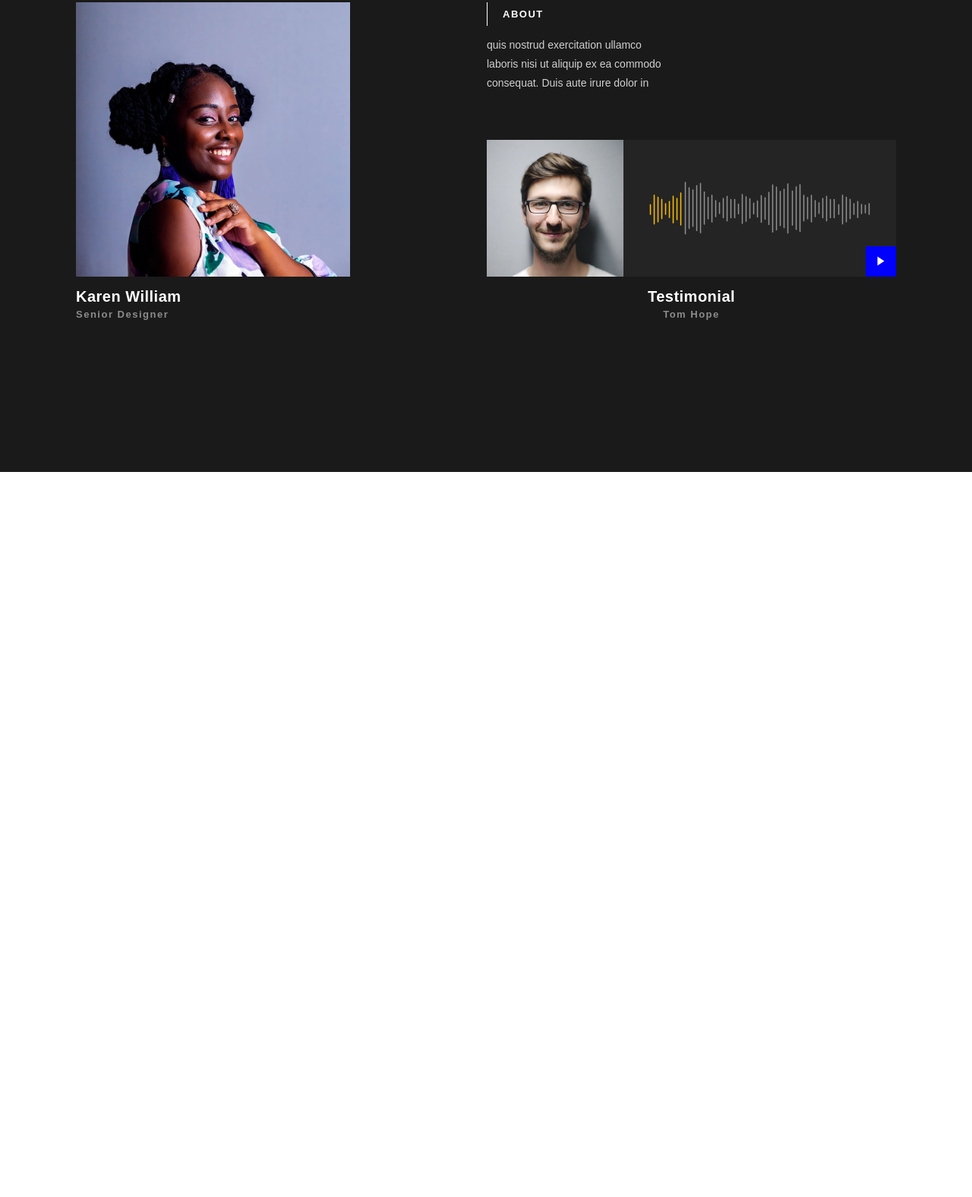
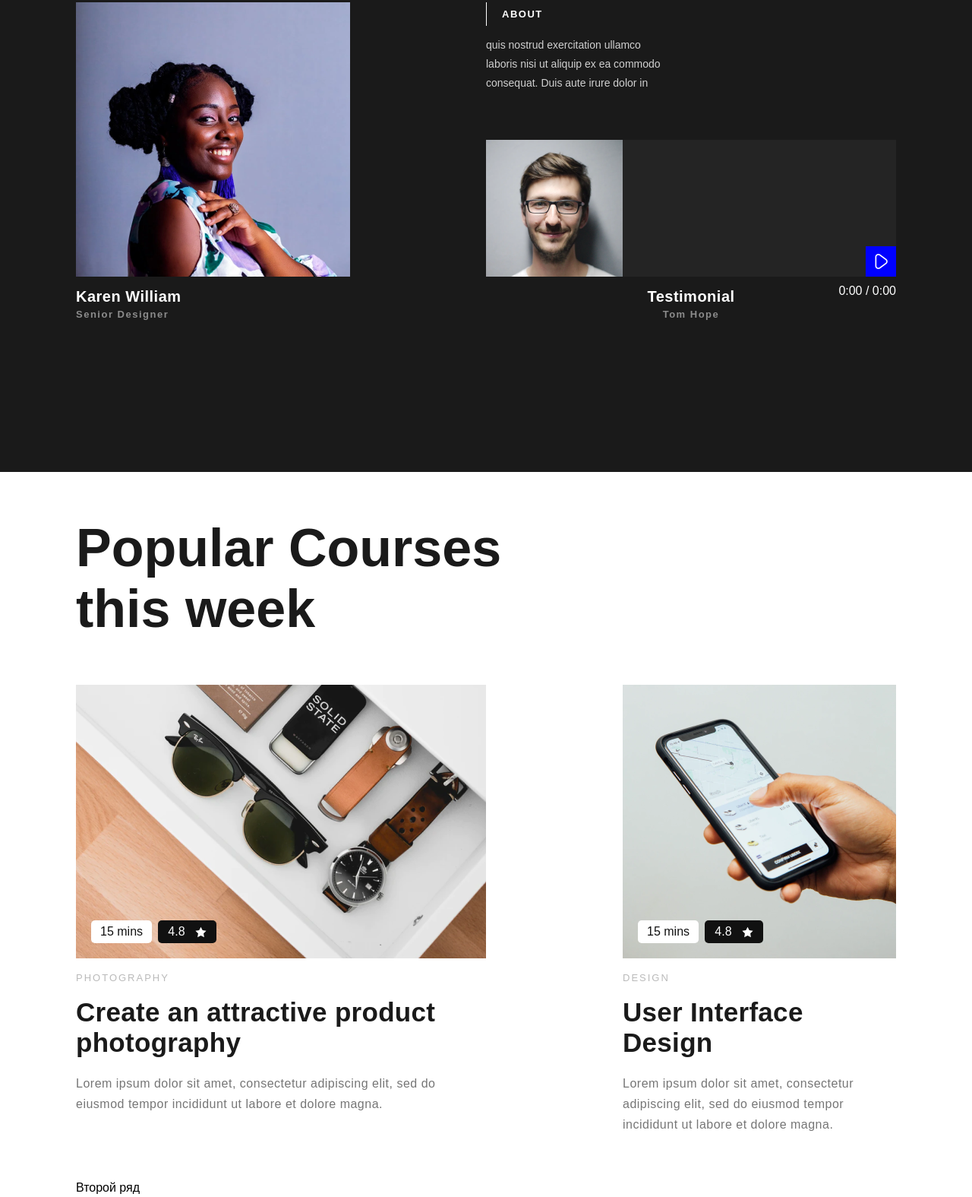
Before and after one commit to qliska/site-vizitka-1, a plain HTML site: page index.html in a window 1280 px wide. Shown: the part 577-2152 px from the top of the page at 76% size. Before the commit the page ends 1198 px from the top, so only its background shows below. Drawn offline with nearby package versions, Linux system fonts and the light colour scheme; a script that the page names is missing.

Commit message:
course page ready

```diff
--- a/index.html
+++ b/index.html
@@ -27,23 +27,17 @@
           </li>
         </ul>
       </nav>
-      <!-- Конец навигации -->
       <section class="header-title">
         <span class="header-subtitle-text">featured class</span>
         <h1 class="header-title-text">
-          The role of
-          User Interface
-          Designer
+          The role of User Interface Designer
         </h1>
-
         <a href="#" class="join">
           <img src="/img/icons/arrow.svg" alt="">
           <span class="join-text">Join <br> The Class</span>
         </a>
       </section>
-      <!-- Конец 2ой секции -->
       <section class="header-info-block">
-
         <div class="card-info">
           <img src="/img/girl-avatar.png" alt="" class="card-info-img">
           <h2 class="info-title">Karen William</h2>
@@ -60,23 +54,95 @@
             </p>
           </div>
 
-          <div class="audio-block">
-            <img src="/img/man-avatar.png" alt="">
-            <div class="audio-container">
-              <img src="/img/audio.png" class="audio-track" alt="">
-              <a href="#" class="play-btn">
-                <img src="/img/icons/play.svg" alt="">
-              </a>
+          <div class="audio-holder">
+            <div class="audio-block">
+              <img src="/img/man-avatar.png" alt="">
+              <div class="audio-container">
+                <div class="audio-detail">
+                  <div class="control">
+                    <i class="fi-rr-play" id="playPause"></i>
+                  </div>
+                  <div id="wave"></div>
+                </div>
+              </div>
+            </div>
+
+            <div class="audio-author">
+              <div>
+                <h2 class="about-title">Testimonial</h2>
+                <span class="about-subtitle">Tom Hope</span>
+              </div>
+
+              <div class="time">
+                <span id="current">0:00</span> /
+                <span id="duration">0:00</span>
+              </div>
             </div>
 
           </div>
-
-          <h2 class="about-title">Testimonial</h2>
-          <span class="about-subtitle">Tom Hope</span>
         </div>
-      </section>
-
+      </section> <!-- Конец .header-info-block -->
     </div>
   </header>
+
+  <main class="main-content">
+    <div class="container">
+      <section class="courses">
+        <h1 class="course-section-title">Popular Courses <br> this week</h1>
+
+        <section class="course-row">
+          <div class="course-card card-big">
+            <div class="img-container img-card-1">
+              <span class="btn-time">15 mins</span>
+              <span class="btn-raiting">
+                4.8
+                <img src="/img/icons/star.svg" width="15" height="15" alt="">
+              </span>
+            </div>
+
+            <div class="info-container">
+              <h4 class="course-category">PHOTOGRAPHY</h4>
+
+              <h2 class="course-title">Create an attractive product photography</h2>
+
+              <p class="course-desc">Lorem ipsum dolor sit amet, consectetur
+                adipiscing elit, sed do eiusmod tempor
+                incididunt ut labore et dolore magna.
+              </p>
+            </div>
+          </div>
+
+          <div class="course-card card-small">
+            <div class="img-container img-card-2">
+              <span class="btn-time">15 mins</span>
+              <span class="btn-raiting">
+                4.8
+                <img src="/img/icons/star.svg" width="15" height="15" alt="">
+              </span>
+            </div>
+
+            <div class="info-container">
+              <h4 class="course-category">DESIGN</h4>
+
+              <h2 class="course-title">User Interface Design</h2>
+
+              <p class="course-desc">Lorem ipsum dolor sit amet, consectetur
+                adipiscing elit, sed do eiusmod tempor
+                incididunt ut labore et dolore magna.
+              </p>
+            </div>
+          </div>
+        </section>
+
+        <section class="course-row">
+          Второй ряд
+        </section>
+
+      </section> <!-- конец section.courses -->
+    </div>
+  </main>
+
+  <script src="https://unpkg.com/wavesurfer.js"></script>
+  <script src="media.js"></script>
 </body>
 </html>
--- /dev/null
+++ b/media.js
@@ -0,0 +1,58 @@
+duration = document.querySelector("#duration");
+current = document.querySelector("#current");
+playPause = document.querySelector("#playPause");
+
+var timeCalculator = function (value) {
+    second = Math.floor(value % 60);
+    minute = Math.floor((value / 60) % 60);
+
+    if (second < 10) {
+        second = "0" + second;
+    }
+
+    return minute + ":" + second;
+};
+
+//start wavesurfer object
+wavesurfer = WaveSurfer.create({
+    container: "#wave",
+    waveColor: "#7D7D7D", // тут можно поменять фоновый цвет плеера
+    progressColor: "#D5A216", // тут можно поменять цвет заполнения
+    height: 48, // высота плеера
+    scrollParent: false
+});
+
+//загружаем нужную песню
+wavesurfer.load("sound.mp3");
+
+//play and pause a player
+playPause.addEventListener("click", function (e) {
+    wavesurfer.playPause();
+});
+
+//load audio duration on load
+wavesurfer.on("ready", function (e) {
+    duration.textContent = timeCalculator(wavesurfer.getDuration());
+});
+
+//get updated current time on play
+wavesurfer.on("audioprocess", function (e) {
+    current.textContent = timeCalculator(wavesurfer.getCurrentTime());
+});
+
+//change play button to pause on plying
+wavesurfer.on("play", function (e) {
+    playPause.classList.remove("fi-rr-play");
+    playPause.classList.add("fi-rr-pause");
+});
+
+//change pause button to play on pause
+wavesurfer.on("pause", function (e) {
+    playPause.classList.add("fi-rr-play");
+    playPause.classList.remove("fi-rr-pause");
+});
+
+//update current time on seek
+wavesurfer.on("seek", function (e) {
+    current.textContent = timeCalculator(wavesurfer.getCurrentTime());
+});
--- a/style.css
+++ b/style.css
@@ -1,8 +1,11 @@
+@import url('https://cdn-uicons.flaticon.com/uicons-regular-rounded/css/uicons-regular-rounded.css');
+
 * {
   box-sizing: border-box;
   margin: 0;
   font-family: Arial, Helvetica, sans-serif;
 }
+
 .container {
   max-width: 1080px;
   margin: 0 auto;
@@ -14,11 +17,13 @@
   padding-top: 36px;
   padding-bottom: 200px;
 }
+
 .navigation {
   display: flex;
   justify-content: space-between;
   align-items: center;
 }
+
 .logo {
   width: 40px;
   height: 40px;
@@ -31,6 +36,7 @@
   color: #1A1A1A;
   font-weight: bold;
 }
+
 .navigation-holder {
   list-style-type: none;
   padding: 0;
@@ -38,6 +44,7 @@
   flex-grow: 1;
   justify-content: space-evenly;
 }
+
 .nav-links a {
   text-decoration: none;
   color: #D1D1D1;
@@ -51,6 +58,7 @@
   margin-bottom: 80px;
   position: relative;
 }
+
 .header-subtitle-text {
   display: inline-block;
   border-left: 1px solid #8C8C8C;
@@ -62,6 +70,7 @@
   letter-spacing: 1.5px;
   margin-bottom: 13px;
 }
+
 .header-title-text {
   font-size: 90px;
   font-weight: bold;
@@ -92,6 +101,7 @@
   display: flex;
   justify-content: space-between;
 }
+
 .card-info {
   max-width: 361px;
 }
@@ -99,6 +109,7 @@
 .card-info-img {
   display: flex;
 }
+
 .info-title {
   font-size: 20px;
   font-weight: bold;
@@ -107,6 +118,7 @@
   margin-top: 15px;
   margin-bottom: 4px;
 }
+
 .info-subtitle {
   font-size: 13px;
   color: #8C8C8C;
@@ -126,6 +138,7 @@
   letter-spacing: 1.5px;
   margin-bottom: 13px;
 }
+
 .about-desc {
   color: #D1D1D1;
   max-width: 240px;
@@ -137,7 +150,9 @@
   background-color: #242424;
   display: flex;
   margin-top: 61px;
+  width: 540px;
 }
+
 .audio-container {
   display: flex;
   align-items: center;
@@ -146,6 +161,7 @@
   position: relative;
   padding: 0 34px;
 }
+
 .play-btn {
   display: flex;
   background-color: blue;
@@ -167,6 +183,7 @@
   margin-bottom: 4px;
   text-align: center;
 }
+
 .about-subtitle {
   font-size: 13px;
   color: #8C8C8C;
@@ -175,3 +192,115 @@
   text-align: center;
   display: block;
 }
+
+.audio-detail {
+  flex: 1;
+}
+
+.control {
+  position: absolute;
+  right: 0;
+  bottom: 0;
+}
+
+.control i {
+  width: 40px;
+  height: 40px;
+  display: flex;
+  justify-content: center;
+  align-items: center;
+  font-size: 1.25rem;
+  background-color: blue;
+  color: white;
+  cursor: pointer;
+}
+
+.audio-author {
+  display: flex;
+  justify-content: center;
+  position: relative;
+}
+
+.time {
+  color: #fff;
+  position: absolute;
+  top: 10px;
+  right: 0;
+}
+
+/* MAIN CONTENT */
+
+.course-section-title {
+  font-weight: 600;
+  font-size: 70px;
+  color: #1A1A1A;
+  margin: 60px 0;
+}
+.course-row {
+  display: flex;
+  justify-content: space-between;
+  margin-bottom: 60px;
+}
+
+.card-big {
+  width: 540px;
+}
+.card-small {
+  width: 360px;
+}
+
+.img-container {
+  background-size: cover;
+  background-position: center;
+  background-repeat: no-repeat;
+  height: 360px;
+  display: flex;
+  flex-direction: row;
+  align-items: flex-end;
+  padding-bottom: 20px;
+  padding-left: 20px;
+}
+.img-card-1 {background-image: url(/img/card-1.png);}
+
+.btn-time {
+  background-color: #fff;
+  border-radius: 5px;
+  color: #111;
+  padding: 6px 12px;
+  display: inline-block;
+  margin-right: 8px;
+}
+.btn-raiting {
+  width: 77px;
+  background-color: #111;
+  border-radius: 5px;
+  color: #fff;
+  padding: 6px 0px;
+  display: inline-flex;
+  align-items: center;
+  justify-content: space-evenly;
+}
+
+.course-category {
+  font-size: 13px;
+  letter-spacing: 2px;
+  color: #BABABA;
+  font-weight: 400;
+  margin: 18px 0;
+}
+.course-title {
+  font-size: 35px;
+  font-weight: bold;
+  letter-spacing: 0.3px;
+  color: #1A1A1A;
+  margin-bottom: 20px;
+}
+.course-desc {
+  font-size: 16px;
+  font-weight: 400;
+  color: #767676;
+  line-height: 1.7;
+  letter-spacing: 0.5px;
+}
+
+.img-card-2 {background-image: url(/img/card-2.png);}
```
Also changed, not shown: 1 other file.
